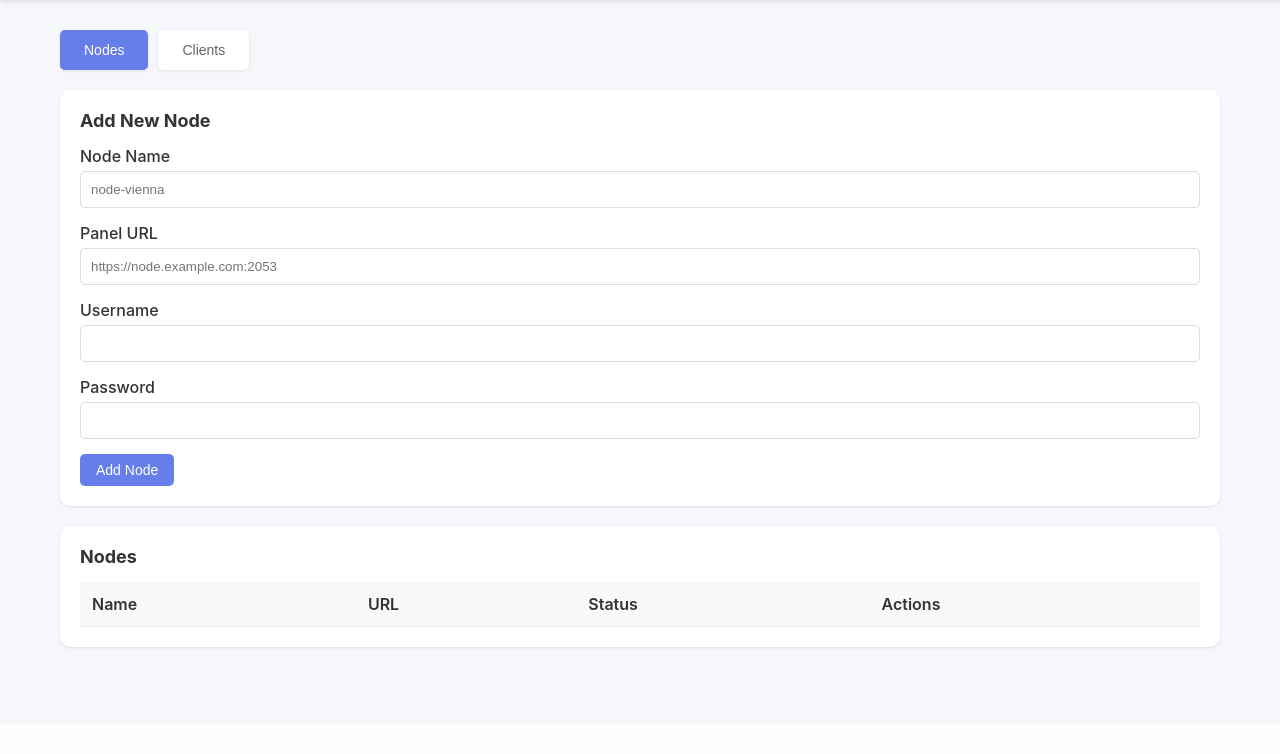
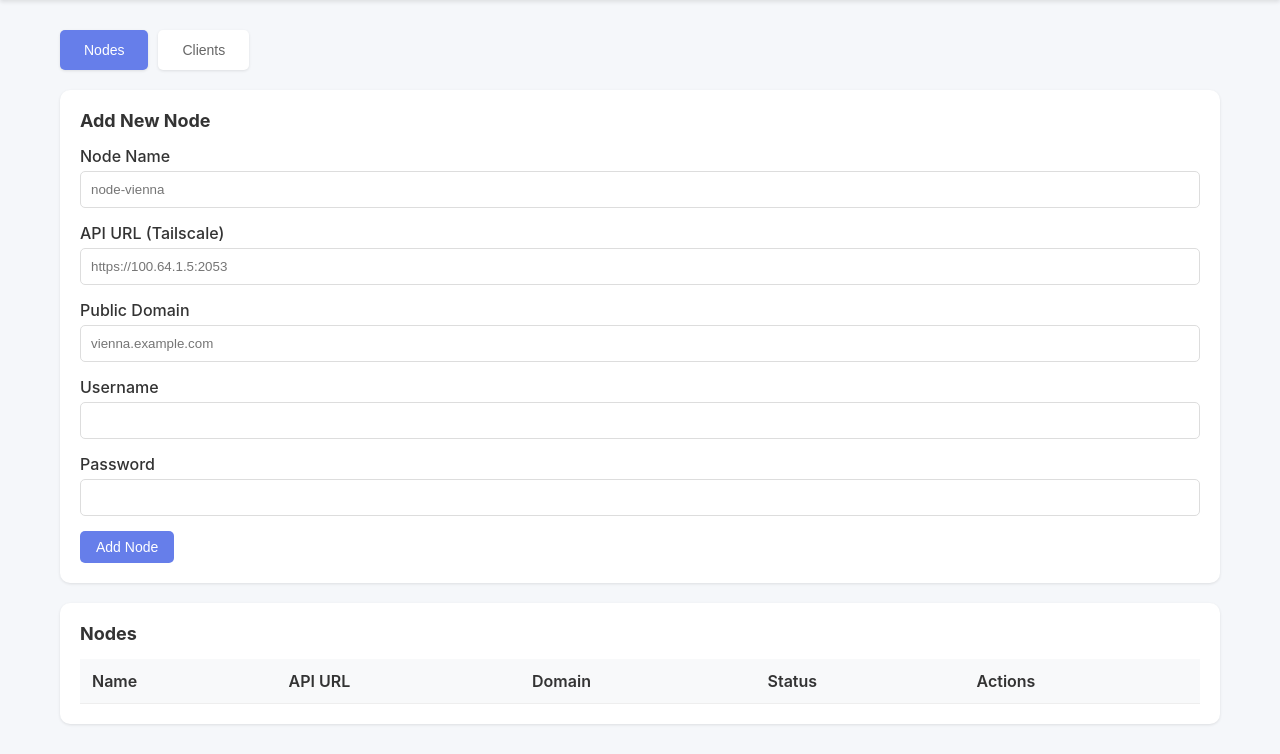
Before and after one commit to stein-hak/central, a FastAPI app: template admin/templates/index.html in a window 1280 px wide. Shown: the part 76-830 px from the top of the page. Before the commit the page ends 725 px from the top, so only its background shows below. Run offline with FastAPI, Linux system fonts and the light colour scheme; the template is opened without the code that fills it, so the values that code supplies are empty.

Commit message:
Separate API URL and public domain for nodes
Changes:
- Added domain field to nodes table
- API URL (url): Internal/Tailscale IP for node management
- Public Domain (domain): Used in VLESS connection strings
- Fixed VLESS URL format to match xui-client standard:
  * Added encryption=none parameter
  * Removed sni parameter
  * Proper URL encoding for parameters
- Created migration script for existing installations
- Updated UI with separate domain field input
- Added upgrade documentation in README

Migration:
- Fresh installs: No action needed
- Existing installs: Run migrations/001_add_domain_column.sql

```diff
--- a/admin/database.py
+++ b/admin/database.py
@@ -19,7 +19,8 @@ class Node(Base):
 
     id = Column(Integer, primary_key=True, index=True)
     name = Column(String(255), unique=True, nullable=False)
-    url = Column(String(512), nullable=False)
+    url = Column(String(512), nullable=False)  # API URL (Tailscale IP, e.g., https://100.64.1.5:2053)
+    domain = Column(String(255), nullable=False)  # Public domain for VLESS URLs (e.g., vienna.example.com)
     username = Column(String(255), nullable=False)
     password = Column(String(255), nullable=False)
     enabled = Column(Boolean, default=True)
--- a/admin/main.py
+++ b/admin/main.py
@@ -42,15 +42,24 @@ def check_auth(request: Request):
 
 def create_vless_url(node: Node, client_email: str, client_uuid: str, inbound_id: int) -> str:
     """Generate VLESS URL for client"""
-    # Parse node URL to get domain
-    from urllib.parse import urlparse
-    parsed = urlparse(node.url)
-    domain = parsed.hostname or node.name
+    # Use public domain from node configuration
+    domain = node.domain
 
-    # For now, create basic VLESS URL (you can customize based on inbound type)
-    # Format: vless://UUID@DOMAIN:443?type=grpc&serviceName=api#REMARK
-    remark = f"{client_email}@{node.name}"
-    vless_url = f"vless://{client_uuid}@{domain}:443?type=grpc&serviceName=api&security=tls&sni={domain}#{remark}"
+    # Format: vless://UUID@DOMAIN:443?encryption=none&security=tls&type=grpc&serviceName=api#EMAIL
+    # Match format from xui-client
+    import urllib.parse
+
+    params = {
+        "encryption": "none",
+        "security": "tls",
+        "type": "grpc",
+        "serviceName": "api"
+    }
+
+    query_string = urllib.parse.urlencode(params)
+    remark = urllib.parse.quote(client_email)
+
+    vless_url = f"vless://{client_uuid}@{domain}:443?{query_string}#{remark}"
 
     return vless_url
 
@@ -315,7 +324,7 @@ async def get_nodes(request: Request, db: Session = Depends(get_db)):
     """Get all nodes"""
     check_auth(request)
     nodes = db.query(Node).all()
-    return [{"id": n.id, "name": n.name, "url": n.url, "enabled": n.enabled} for n in nodes]
+    return [{"id": n.id, "name": n.name, "url": n.url, "domain": n.domain, "enabled": n.enabled} for n in nodes]
 
 
 @app.post("/api/nodes")
@@ -323,6 +332,7 @@ async def create_node(
     request: Request,
     name: str = Form(...),
     url: str = Form(...),
+    domain: str = Form(...),
     username: str = Form(...),
     password: str = Form(...),
     db: Session = Depends(get_db)
@@ -335,12 +345,12 @@ async def create_node(
     if existing:
         raise HTTPException(status_code=400, detail="Node already exists")
 
-    node = Node(name=name, url=url.rstrip('/'), username=username, password=password)
+    node = Node(name=name, url=url.rstrip('/'), domain=domain, username=username, password=password)
     db.add(node)
     db.commit()
     db.refresh(node)
 
-    return {"id": node.id, "name": node.name, "url": node.url}
+    return {"id": node.id, "name": node.name, "url": node.url, "domain": node.domain}
 
 
 @app.delete("/api/nodes/{node_id}")
--- a/admin/templates/index.html
+++ b/admin/templates/index.html
@@ -286,7 +286,11 @@
                     </div>
                     <div class="form-group">
                         <label data-i18n="panel_url">Panel URL</label>
-                        <input type="url" name="url" required placeholder="https://node.example.com:2053">
+                        <input type="url" name="url" required placeholder="https://100.64.1.5:2053">
+                    </div>
+                    <div class="form-group">
+                        <label data-i18n="public_domain">Public Domain</label>
+                        <input type="text" name="domain" required placeholder="vienna.example.com">
                     </div>
                     <div class="form-group">
                         <label data-i18n="username">Username</label>
@@ -306,7 +310,8 @@
                     <thead>
                         <tr>
                             <th data-i18n="th_name">Name</th>
-                            <th data-i18n="th_url">URL</th>
+                            <th data-i18n="th_url">API URL</th>
+                            <th data-i18n="th_domain">Domain</th>
                             <th data-i18n="th_status">Status</th>
                             <th data-i18n="th_actions">Actions</th>
                         </tr>
@@ -370,13 +375,15 @@
                 tab_clients: 'Clients',
                 add_node: 'Add New Node',
                 node_name: 'Node Name',
-                panel_url: 'Panel URL',
+                panel_url: 'API URL (Tailscale)',
+                public_domain: 'Public Domain',
                 username: 'Username',
                 password: 'Password',
                 btn_add_node: 'Add Node',
                 nodes_list: 'Nodes',
                 th_name: 'Name',
-                th_url: 'URL',
+                th_url: 'API URL',
+                th_domain: 'Domain',
                 th_status: 'Status',
                 th_actions: 'Actions',
                 add_client: 'Add New Client',
@@ -406,13 +413,15 @@
                 tab_clients: 'Клиенты',
                 add_node: 'Добавить новый узел',
                 node_name: 'Имя узла',
-                panel_url: 'URL панели',
+                panel_url: 'API URL (Tailscale)',
+                public_domain: 'Публичный домен',
                 username: 'Имя пользователя',
                 password: 'Пароль',
                 btn_add_node: 'Добавить узел',
                 nodes_list: 'Узлы',
                 th_name: 'Имя',
-                th_url: 'URL',
+                th_url: 'API URL',
+                th_domain: 'Домен',
                 th_status: 'Статус',
                 th_actions: 'Действия',
                 add_client: 'Добавить нового клиента',
@@ -499,6 +508,7 @@
                 tr.innerHTML = `
                     <td>${node.name}</td>
                     <td>${node.url}</td>
+                    <td>${node.domain}</td>
                     <td><span class="badge badge-${node.enabled ? 'success' : 'danger'}">${statusText}</span></td>
                     <td>
                         <button class="btn btn-danger" onclick="deleteNode(${node.id})">${translations[currentLang].btn_delete}</button>
--- a/docker-compose.yml
+++ b/docker-compose.yml
@@ -10,6 +10,7 @@ services:
     volumes:
       - postgres_data:/var/lib/postgresql/data
       - ./init.sql:/docker-entrypoint-initdb.d/init.sql
+      - ./migrations:/migrations
     ports:
       - "127.0.0.1:5432:5432"
     networks:
--- a/init.sql
+++ b/init.sql
@@ -5,11 +5,15 @@ CREATE TABLE IF NOT EXISTS nodes (
     id SERIAL PRIMARY KEY,
     name VARCHAR(255) NOT NULL UNIQUE,
     url VARCHAR(512) NOT NULL,
+    domain VARCHAR(255) NOT NULL,
     username VARCHAR(255) NOT NULL,
     password VARCHAR(255) NOT NULL,
     enabled BOOLEAN DEFAULT true,
     created_at TIMESTAMP DEFAULT CURRENT_TIMESTAMP
 );
+
+COMMENT ON COLUMN nodes.url IS 'API URL (Tailscale IP or internal address, e.g., https://100.64.1.5:2053)';
+COMMENT ON COLUMN nodes.domain IS 'Public domain for VLESS URLs (e.g., vienna.example.com)';
 
 -- Clients table - VPN users
 CREATE TABLE IF NOT EXISTS clients (
```
Also changed, not shown: README.md, migrations/001_add_domain_column.sql (added), migrations/README.md (added).
